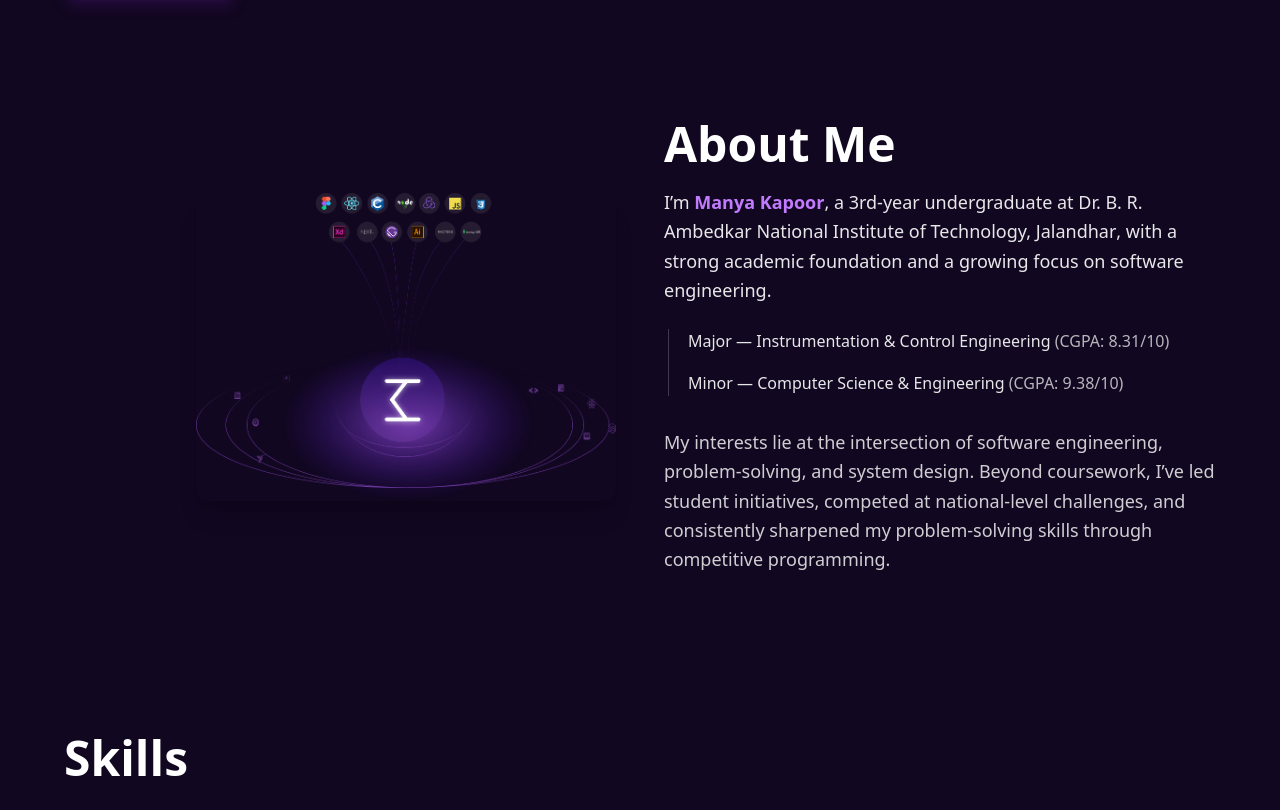
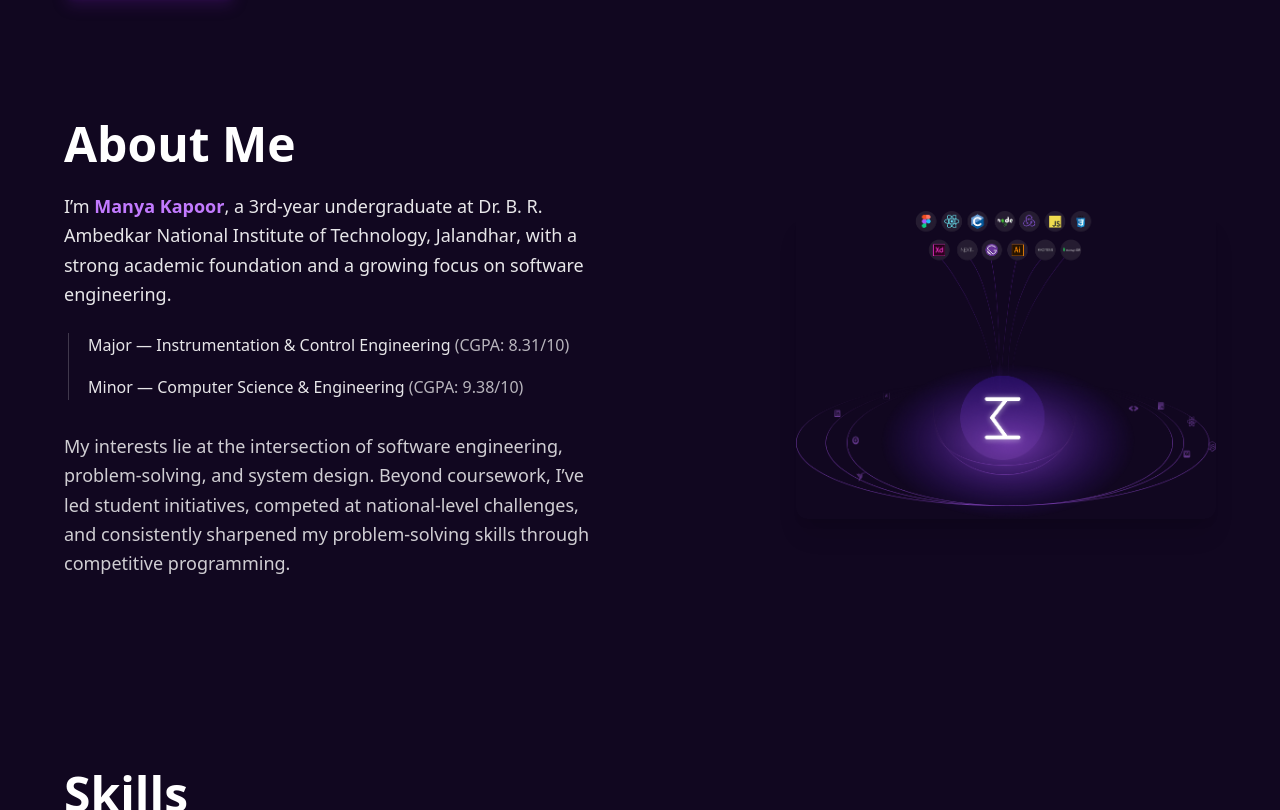
Before and after one commit to Manyaxkapoor/manya_portfolio, a Next.js app: page / in a window 1280 px wide. Shown: the part 760-1570 px from the top of the page. Built offline with nearby package versions, Linux system fonts and the light colour scheme.

Commit message:
alignment fixed

```diff
--- a/app/components/About.tsx
+++ b/app/components/About.tsx
@@ -2,32 +2,17 @@ import Image from "next/image";
 
 export default function About(): React.JSX.Element {
   return (
-    <section
-      id="about"
-      className="py-16 lg:py-20 px-4 lg:px-6"
-    >
+    <section id="about" className="py-20 px-6">
       <div className="container mx-auto max-w-6xl">
-        <div className="grid gap-12 items-center lg:grid-cols-2">
-
-          {/* Image Section (Top on mobile, Right on desktop) */}
-          <div className="flex justify-center lg:justify-end">
-            <Image
-              src="/assets/illustration.png"
-              alt="About illustration"
-              width={420}
-              height={420}
-              priority
-              className="rounded-xl shadow-xl w-[260px] sm:w-[320px] lg:w-[420px]"
-            />
-          </div>
+        <div className="grid gap-14 items-center lg:grid-cols-2">
 
           {/* Text Content */}
-          <div className="text-center lg:text-left">
-            <h2 className="text-3xl sm:text-4xl lg:text-5xl font-bold text-white mb-5">
+          <div className="order-2 lg:order-1">
+            <h2 className="text-4xl lg:text-5xl font-bold text-white mb-6">
               About Me
             </h2>
 
-            <p className="text-base sm:text-lg text-white/90 leading-relaxed mb-6">
+            <p className="text-lg text-white/90 leading-relaxed mb-6">
               I’m{" "}
               <span className="text-purple-400 font-semibold">
                 Manya Kapoor
@@ -41,36 +26,51 @@ export default function About(): React.JSX.Element {
             </p>
 
             {/* Academic Timeline */}
-            <div className="relative mb-8 pl-4 lg:pl-6 text-left">
+            <div className="relative mb-8 pl-6">
               <div className="absolute left-1 top-0 h-full w-px bg-white/20" />
 
               <div className="space-y-4">
-                <p className="text-white/90">
-                  <span className="font-medium">Major</span> — Instrumentation &
-                  Control Engineering{" "}
-                  <span className="text-white/70">
-                    (CGPA: 8.31/10)
-                  </span>
-                </p>
+                <div className="relative">
+                  <p className="text-white/90">
+                    <span className="font-medium">Major</span> — Instrumentation
+                    & Control Engineering{" "}
+                    <span className="text-white/70">(CGPA: 8.31/10)</span>
+                  </p>
+                </div>
 
-                <p className="text-white/90">
-                  <span className="font-medium">Minor</span> — Computer Science &
-                  Engineering{" "}
-                  <span className="text-white/70">
-                    (CGPA: 9.38/10)
-                  </span>
-                </p>
+                <div className="relative">
+                  <p className="text-white/90">
+                    <span className="font-medium">Minor</span> — Computer Science
+                    & Engineering{" "}
+                    <span className="text-white/70">(CGPA: 9.38/10)</span>
+                  </p>
+                </div>
               </div>
             </div>
 
-            <p className="text-base sm:text-lg text-white/80 leading-relaxed">
+            <p className="text-lg text-white/80 leading-relaxed mb-8">
               My interests lie at the intersection of software engineering,
               problem-solving, and system design. Beyond coursework, I’ve led
               student initiatives, competed at national-level challenges, and
               consistently sharpened my problem-solving skills through
               competitive programming.
             </p>
+
+            {/* Skill Tags */}
           </div>
+
+          {/* Image */}
+          <div className="order-1 lg:order-2 flex justify-center lg:justify-end">
+            <Image
+              src="/assets/illustration.png"
+              alt="Illustration"
+              width={420}
+              height={420}
+              className="rounded-xl shadow-xl max-w-full"
+              priority
+            />
+          </div>
+
         </div>
       </div>
     </section>
```
